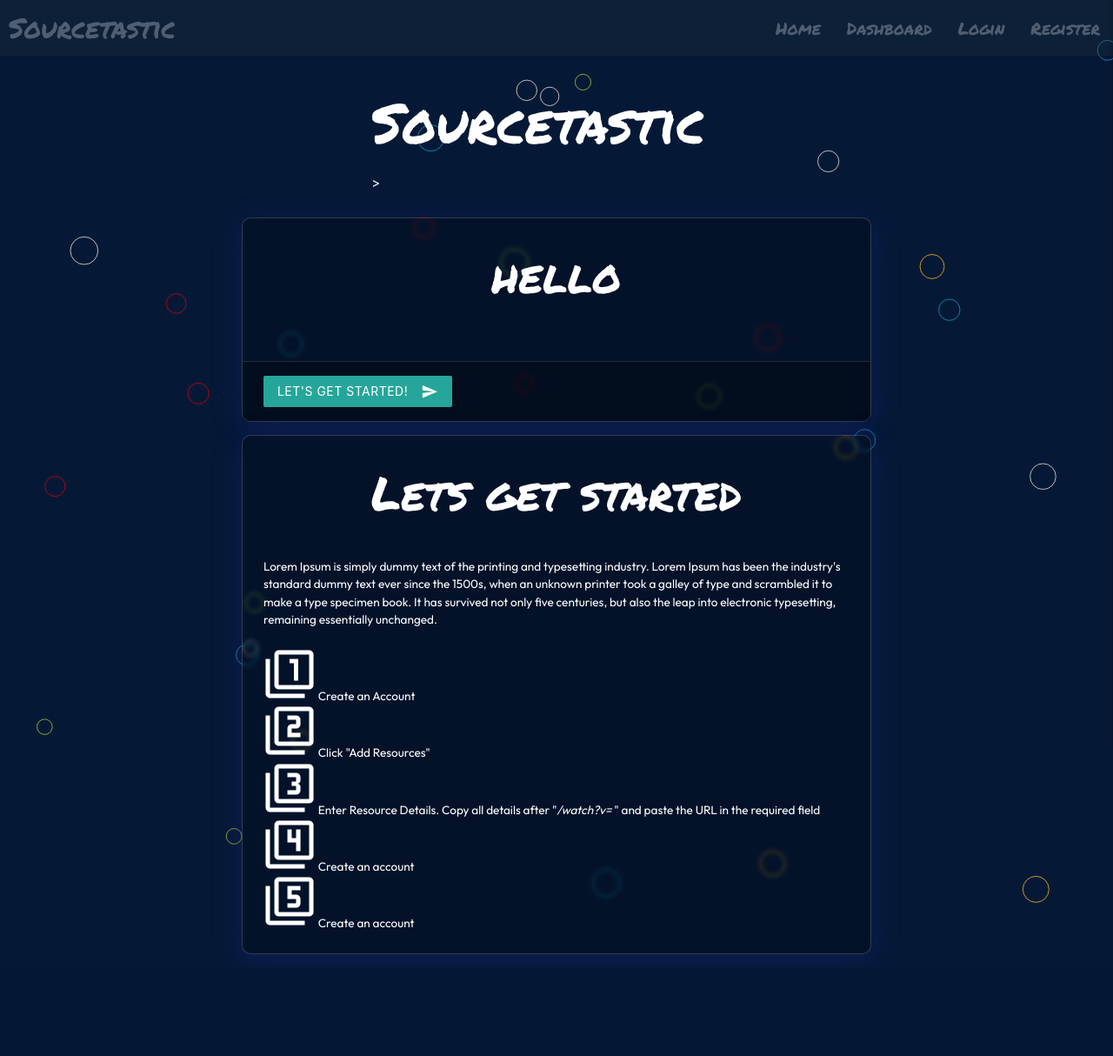
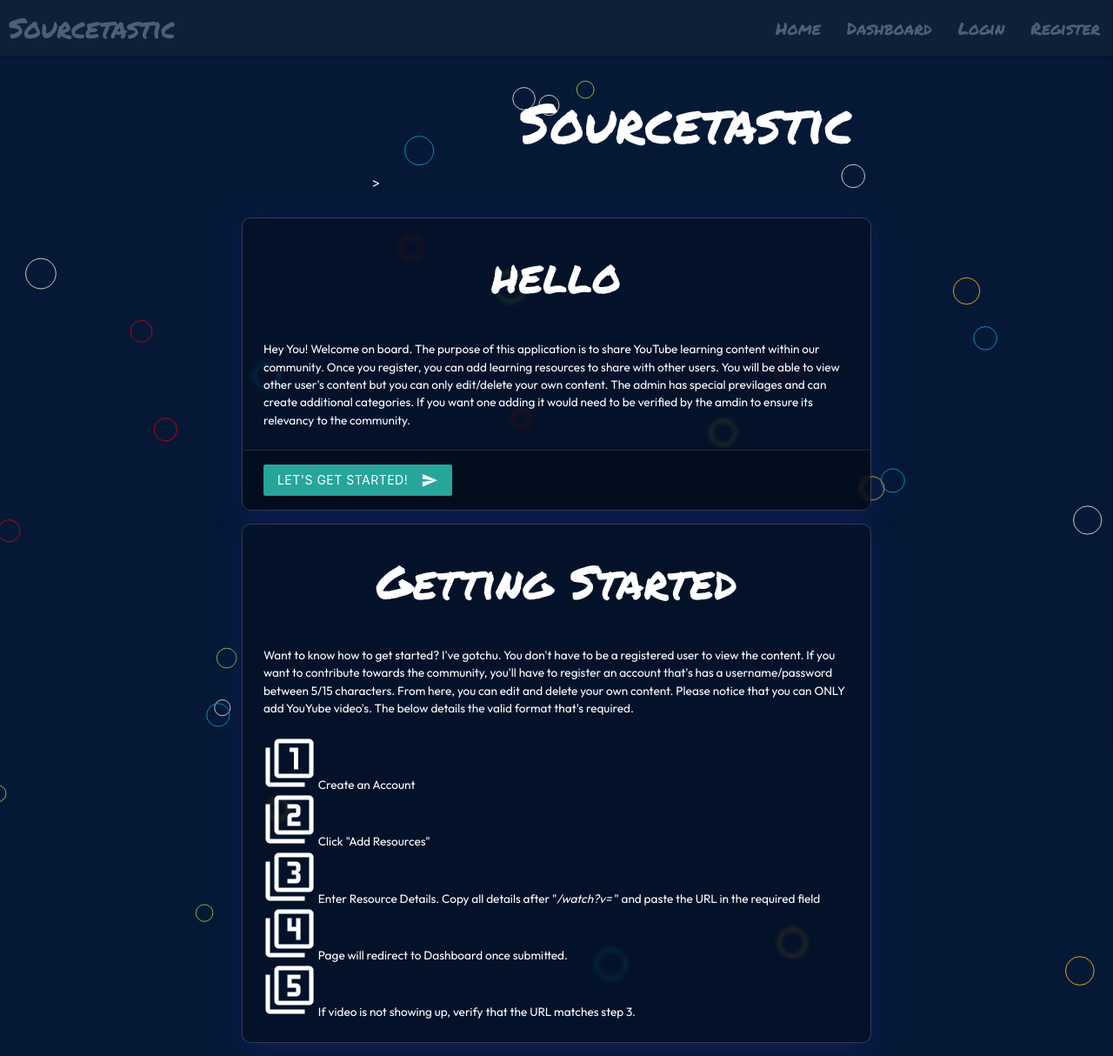
Before and after one commit to shaff600/Sourcetastic, a Flask app: page / in a window 1280 px wide. Shown: the whole page at 87% size. Before the commit the page ends 1109 px from the top, so only its background shows below. Run offline with Flask 2, Linux system fonts and the light colour scheme; some libraries are stand-ins or nearby versions.

Commit message:
updated content on home page

```diff
--- a/static/css/style.css
+++ b/static/css/style.css
@@ -24,7 +24,9 @@ nav ul a {
     font-size: 1.3rem;
 }
 
-
+form {
+    padding: 10px;
+}
 h1, h2 {
     font-family: Permanent Marker;
 }
--- a/templates/home.html
+++ b/templates/home.html
@@ -4,7 +4,7 @@
 
 <div class="row">
     <div class="col s12 m10 offset-m3">
-   <h1>Sourcetastic</h1>>
+   <h1 class="center-align">Sourcetastic</h1>>
     </div>
 </div>
 <div class="row">
@@ -12,25 +12,30 @@
       <div class="card ">
         <h2 class="center-align"> hello</h2>
         <div class="card-content">
-          <p></p>
+          <p>Hey You! Welcome on board. The purpose of this application is to share YouTube learning content within our community. Once you register, you
+            can add learning resources to share with other users. You will be able to view other user's content but you can only edit/delete your own content.
+            The admin has special previlages and can create additional categories. If you want one adding it would need to be verified by the amdin to ensure its
+            relevancy to the community.
+          </p>
         </div>
         <div class="card-action">
-            <a class="btn waves-effect waves-light" type="submit" name="action" href="{{ url_for('get_resources')}}">Let's Get Started!
+            <a class="btn waves-effect waves-light center-align" type="submit" name="action" href="{{ url_for('get_resources')}}">Let's Get Started!
                 <i class="material-icons right">send</i>
             </a>
         </div>
       </div>
       <div class="card s12 ">
-      <h2 class="center-align">Lets get started</h2>
+      <h2 class="center-align">Getting Started </h2>
       <div class="card-content">
-        <p>Lorem Ipsum is simply dummy text of the printing and typesetting industry. Lorem Ipsum has been the industry's standard dummy text ever since the 1500s,
-            when an unknown printer took a galley of type and scrambled it to make a type specimen book. It has survived not only five centuries, but also the leap
-            into electronic typesetting, remaining essentially unchanged.</p> <br>
+        <p>Want to know how to get started? I've gotchu. You don't have to be a registered user to view the content. If you want to
+            contribute towards the community, you'll have to register an account that's has a username/password between 5/15 characters. From here,
+            you can edit and delete your own content. Please notice that you can ONLY add YouYube video's. The below details the valid format that's
+            required.</p> <br>
             <p> <i class="medium material-icons">filter_1</i>  Create an Account  </p>
             <p> <i class="medium material-icons">filter_2</i>  Click "Add Resources" </p>
             <p> <i class="medium material-icons">filter_3</i>  Enter Resource Details. Copy all details after "<em>/watch?v= </em>" and paste the URL in the required field  </p>
-            <p> <i class="medium material-icons">filter_4</i>  Create an account </p>
-            <p> <i class="medium material-icons">filter_5</i>  Create an account </p>
+            <p> <i class="medium material-icons">filter_4</i>  Page will redirect to Dashboard once submitted.</p>
+            <p> <i class="medium material-icons">filter_5</i>  If video is not showing up, verify that the URL matches step 3. </p>
       </div>
       </div>
     </div>
--- a/templates/login.html
+++ b/templates/login.html
@@ -17,7 +17,7 @@
                 <!-- passowrd -->
                 <div class="row">
                     <div class="input-field col s12">
-						<i class="fas fa-user-lock prefix light-blue-text text-darken-4 icons"></i>
+						<i class="fas fa-user-lock prefix white-text text-darken-4 icons"></i>
                         <input id="password" name="password" type="password" class="validate" minlength="5" maxlength="15" pattern="^[a-zA-Z0-9]{5,15}$" required>
                         <label for="password">Password</label>
                     </div>
@@ -36,7 +36,7 @@
         <div class="col s12">
             <p class="center-align">
                 New Here?
-                <a href="{{ url_for('register') }}" class="red-text text-darken-4">Register Account</a>
+                <a href="{{ url_for('register') }}" class="red-text text-darken-4">Login</a>
             </p>
         </div>
     </div>
```
